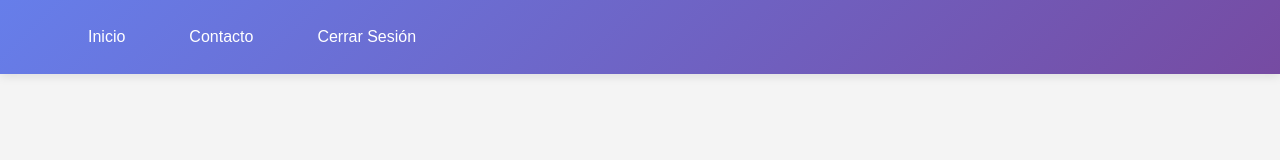
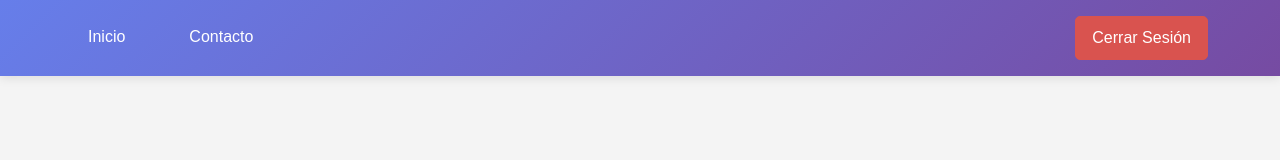
Before and after one commit to gmoyavega/tps-js-408, a website: page paginas/principal.html in a window 1280 px wide. Drawn offline with Linux system fonts and the light colour scheme; no server answers; files whose address does not match are found by name.

Commit message:
Update style.css

```diff
--- a/css/style.css
+++ b/css/style.css
@@ -24,6 +24,7 @@ nav {
 
 nav ul {
     list-style: none;
+    /* Ya tienes display: flex, lo cual es CORRECTO */
     display: flex;
     justify-content: flex-start;
     gap: 2rem;
@@ -64,6 +65,34 @@ nav a:hover::after {
     width: 80%;
 }
 
+/* ========================================= */
+/* ESTILOS AÑADIDOS PARA CERRAR SESIÓN */
+/* ========================================= */
+
+.nav-right {
+    /* CLAVE: Esto empuja el elemento al extremo derecho */
+    margin-left: auto;
+    /* Alinea el enlace de Cerrar Sesión verticalmente */
+    align-self: center;
+}
+
+.nav-right a {
+    /* Estilos para que el botón destaque y no tenga el efecto de subida */
+    background-color: #d9534f; /* Fondo rojo */
+    border: 1px solid #d9534f;
+    transform: none;
+}
+
+.nav-right a:hover {
+    /* Color de fondo más oscuro al pasar el ratón */
+    background-color: #c9302c;
+}
+
+/* Quita el efecto de la línea de abajo para este botón */
+.nav-right a::after {
+    display: none;
+}
+
 
 @media (max-width: 768px) {
     nav ul {
```
